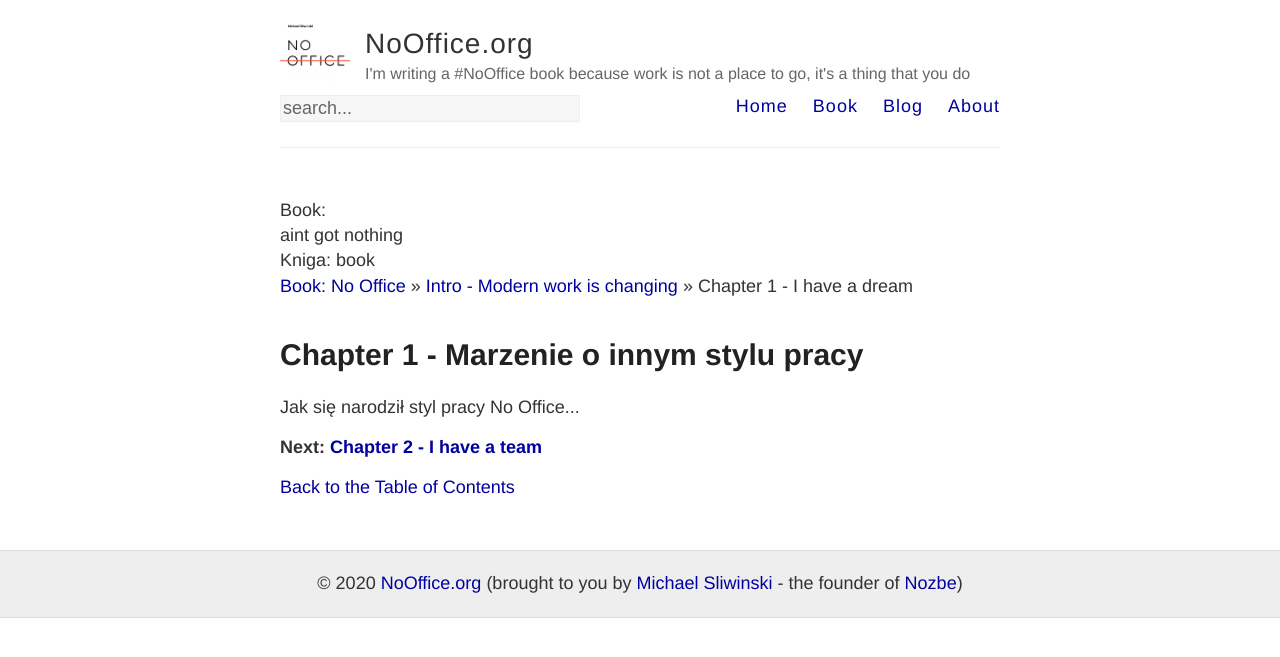
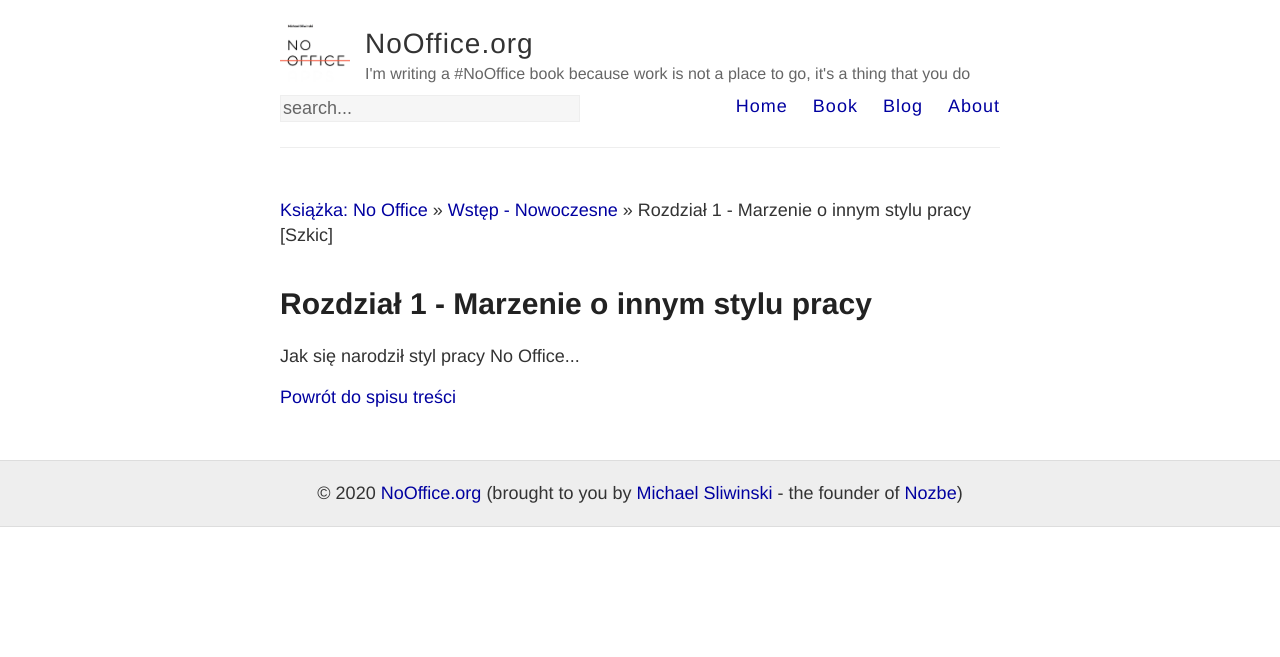
Before and after one commit to Nozbe/NoOffice.org, a Jekyll site: the page built from _pl/dream.md, in a window 1280 px wide. Shown: the top 657 px of the page. Built offline with Jekyll 4.4.1, drawn with Linux system fonts in a browser that asks for light colours.

Commit message:
International book writing - pl and es added

```diff
--- a/_config.yml
+++ b/_config.yml
@@ -59,18 +59,21 @@
       type: "book"
     values:
       layout: "book"
+      book: "book"
   -
     scope:
       path: ""
       type: "pl"
     values:
       layout: "book"
+      book: "pl"
   -
     scope:
       path: ""
       type: "es"
     values:
       layout: "book"
+      book: "es"
   -
     scope:
       path: "tag"
--- a/_data/es.yml
+++ b/_data/es.yml
@@ -2,6 +2,7 @@
 back: "Volver al Índice"
 continue: "Siguiente:"
 draft: "[Boceto]"
+url: es
 toc:
 - url: intro
   status: draft # options are: draft (rough draft), done (just written) and ready (published document)
--- a/_data/pl.yml
+++ b/_data/pl.yml
@@ -2,6 +2,7 @@
 back: "Powrót do spisu treści"
 continue: "Następny:"
 draft: "[Szkic]"
+url: pl
 toc:
 - url: intro
   status: draft # options are: draft (rough draft), done (just written) and ready (published document)
--- a/_includes/book.html
+++ b/_includes/book.html
@@ -1,22 +1,17 @@
 {% comment %}
 We're creating arrays for slugs, titles and subtitles based on the contents of the _book collection so that we can use it later.
-We need to have "page.book" defined, right?
+We need to have "page.book" defined and if we don't, we default to "book"
+Our main variable then is "thisbook" which we define in the beginning.
 {% endcomment %}
 
-<pre>Book: {{ page.book }}</pre>
-
 {% if page.book %}
-  {% assign kniga = page.book %}
-  we have it
+  {% assign thisbook = page.book %}
 {% else %}
-  {% assign kniga = 'book' %}
-  aint got nothing
+  {% assign thisbook = 'book' %}
 {% endif %}
 
-<pre>Kniga: {{ kniga }}</pre>
 
-
-{% for chapter in site.book %}
+{% for chapter in site.[thisbook] %}
   {% assign slugs = slugs | append: chapter.slug | append:'||' %}
   {% assign titles = titles | append: chapter.title | append:'||' %}
   {% assign subtitles = subtitles | append: chapter.subtitle | append:'||' %}
@@ -27,12 +22,12 @@
 
 {% if page.part != 'toc' %}
 <div class="book_nav">
-<a href="{{ site.baseurl }}/book/">{{ site.data.book.title }}</a> &#187;
+<a href="{{ site.baseurl }}/{{ site.data.[thisbook].url }}/">{{ site.data.[thisbook].title }}</a> &#187;
 {% assign next = false %}
 {% assign next_got = false %}
 {% assign part_sel = 1000 %}
 
-{% for item in site.data.book.toc %}
+{% for item in site.data.[thisbook].toc %}
   {% for slug in slugs %}
     {% if item.url == slug %}
       {% assign chapter_title = titles[forloop.index0] %}
@@ -47,8 +42,8 @@
     {{ chapter_chname }} - {{ chapter_title }}
     {% assign page_chname = chapter_chname %}
     {% assign next = true %}
-    {% if item.status == "draft" %}{{ site.data.book.draft }}{% endif %}
-  {% else %}<a href="{{ site.baseurl }}/book/{{ item.url }}" title="{{ chapter_subtitle }} - {{ chapter_title }}">{{ chapter_chname }} - {{ chapter_title }}</a>
+    {% if item.status == "draft" %}{{ site.data.[thisbook].draft }}{% endif %}
+  {% else %}<a href="{{ site.baseurl }}/{{ site.data.[thisbook].url }}/{{ item.url }}" title="{{ chapter_subtitle }} - {{ chapter_title }}">{{ chapter_chname }} - {{ chapter_title }}</a>
   {% endif %}
   {% for entry in item.chapters %}
     {% for slug in slugs %}
@@ -58,7 +53,7 @@
       {% endif %}
     {% endfor %}
     {% if next %}{% assign next_url = entry.url %}{% assign next_title = chapter_title %}{% assign next_chname = entry.chname %}{% assign next = false %}{% assign next_got = true %}{% endif %}
-    {% if entry.url == page.slug %}&#187; {{ chapter_chname }} - {{ chapter_title }} {% if entry.status == "draft" %} {{ site.data.book.draft }}{% endif %}
+    {% if entry.url == page.slug %}&#187; {{ chapter_chname }} - {{ chapter_title }} {% if entry.status == "draft" %} {{ site.data.[thisbook].draft }}{% endif %}
       {% assign page_chname = chapter_chname %}
       {% assign next = true %}
     {% endif %}
--- a/_includes/book_next.html
+++ b/_includes/book_next.html
@@ -2,8 +2,8 @@
 <div class="booknav">
 
 {% if next_got == true %}
-<p class="bold">{{ site.data.book.continue }} <a href="{{ site.baseurl }}/book/{{ next_url }}">{{ next_chname }} - {{ next_title }}</a></p>
+<p class="bold">{{ site.data.[thisbook].continue }} <a href="{{ site.baseurl }}/{{ site.data.[thisbook].url }}/{{ next_url }}">{{ next_chname }} - {{ next_title }}</a></p>
 {% endif %}
 
-<p><a href="{{ site.baseurl }}/book/">{{ site.data.book.back }}</a></p>
+<p><a href="{{ site.baseurl }}/{{ site.data.[thisbook].url }}/">{{ site.data.[thisbook].back }}</a></p>
 </div>
--- a/_includes/book_toc.html
+++ b/_includes/book_toc.html
@@ -1,5 +1,5 @@
 <div class="toc">
-{% for item in site.data.book.toc %}
+{% for item in site.data.[thisbook].toc %}
 {% for slug in slugs %}
   {% if item.url == slug %}
   {% assign chapter_title = titles[forloop.index0] %}
@@ -8,7 +8,7 @@
   {% endif %}
 {% endfor %}
 
-<h2><a href="{{ site.baseurl }}/book/{{ item.url }}">{{ item.chname }} - {{ chapter_title }}{% if item.status == "draft" %} {{ site.data.book.draft }}{% endif %}</a></h2>
+<h2><a href="{{ site.baseurl }}/{{ site.data.[thisbook].url }}/{{ item.url }}">{{ item.chname }} - {{ chapter_title }}{% if item.status == "draft" %} {{ site.data.[thisbook].draft }}{% endif %}</a></h2>
 <p>{{ chapter_subtitle }}</p>
 <ul>
 {% for entry in item.chapters %}
@@ -19,7 +19,7 @@
   {% endif %}
 {% endfor %}
 
-<li><strong><a href="{{ site.baseurl }}/book/{{ entry.url }}">{{ entry.chname }} - {{ chapter_title }}{% if entry.status == "draft" %} {{ site.data.book.draft }}{% endif %}</a></strong><br />
+<li><strong><a href="{{ site.baseurl }}/{{ site.data.[thisbook].url }}/{{ entry.url }}">{{ entry.chname }} - {{ chapter_title }}{% if entry.status == "draft" %} {{ site.data.[thisbook].draft }}{% endif %}</a></strong><br />
     {{ chapter_subtitle }}</li>
 {% endfor %}
 </ul>
```
Also changed, not shown: es.md (added, +14 -0 lines), pl.md (added, +14 -0 lines).
